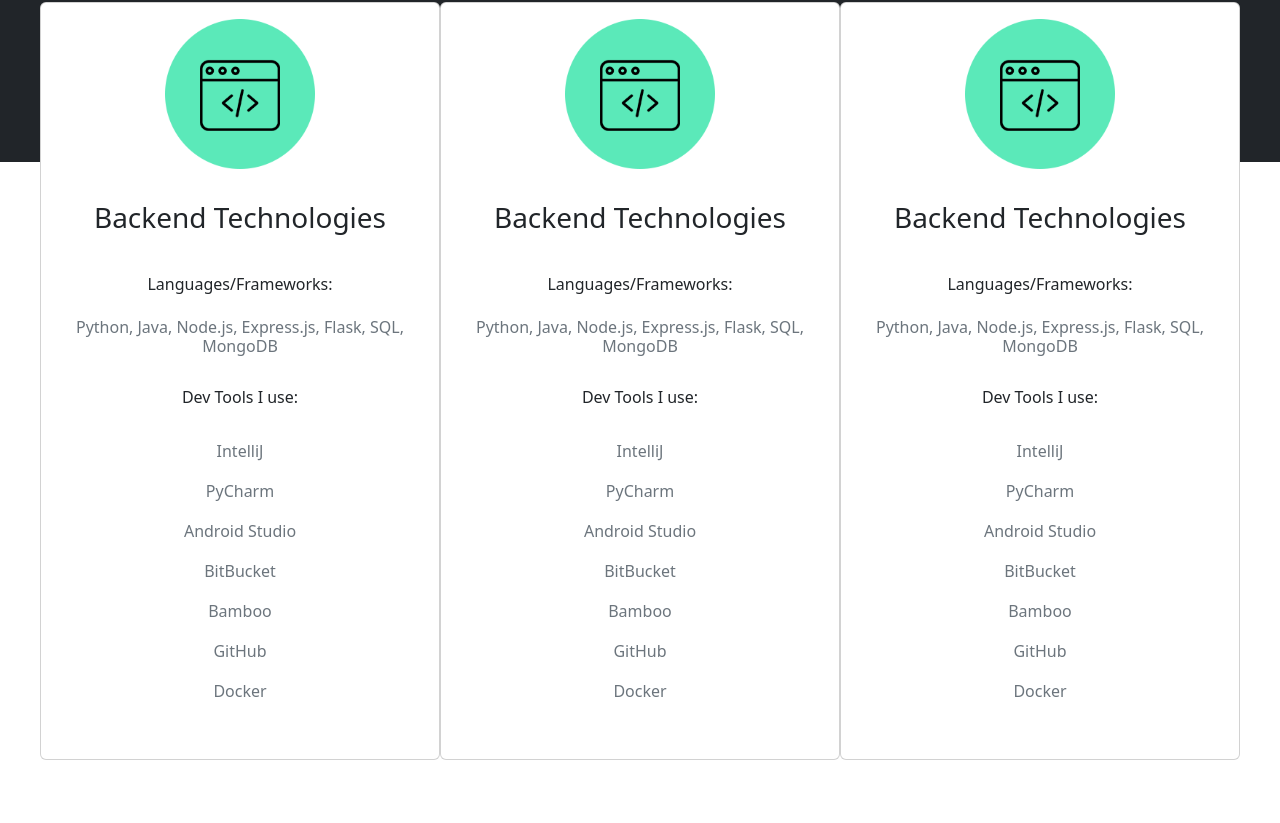
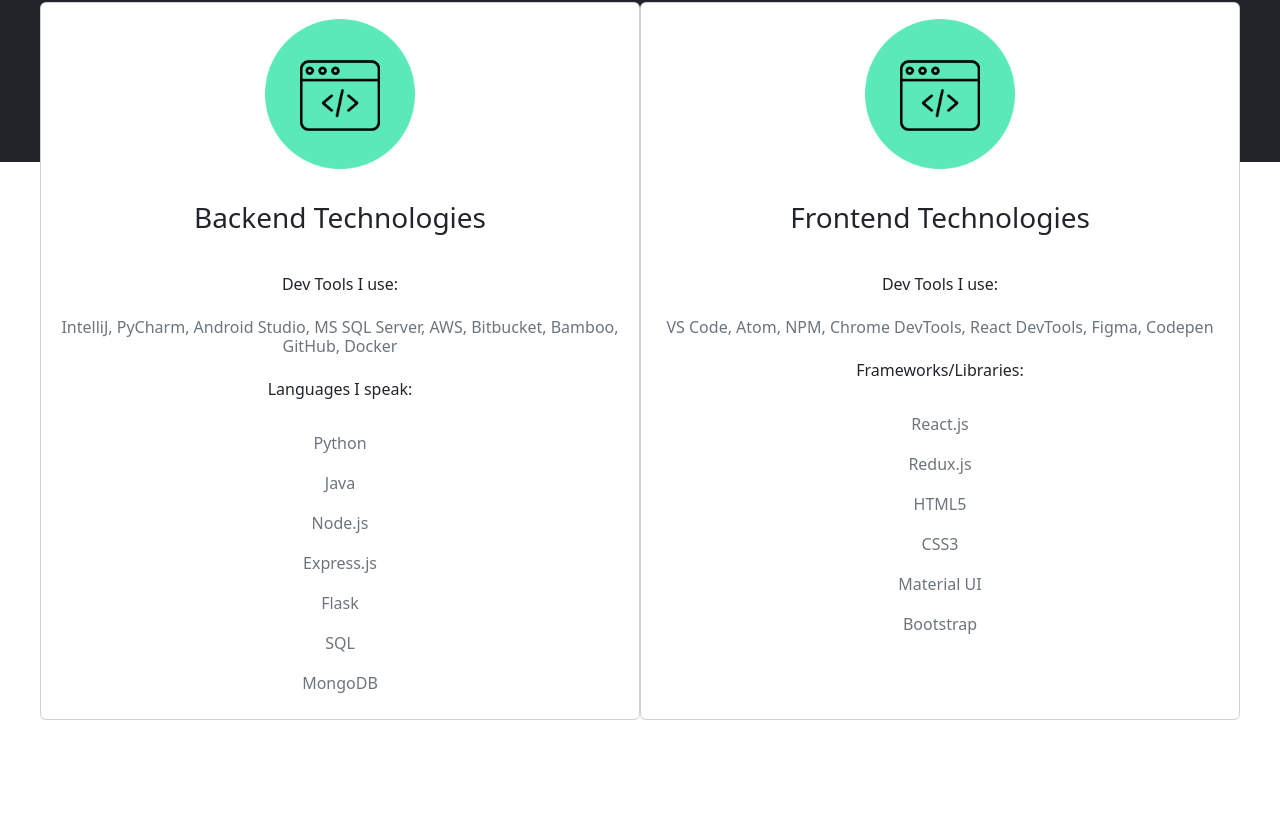
Before and after one commit to saurabh7998/SG_Portfolio, a React (Create React App) app: page / in a window 1280 px wide. Shown: the part 1413-2236 px from the top of the page. Built offline with nearby package versions, Linux system fonts and the light colour scheme.

Commit message:
refactored skills card

```diff
--- a/src/Body.js
+++ b/src/Body.js
@@ -90,14 +90,27 @@ function Body() {
                 style={{maxWidth: "150vh", marginTop: "-20vh"}}
             >
                 <div className="row">
-                    <div className="col-md-4 col-12 m-0 p-0">
-                        <CardComponent/>
+                    {/*className="d-grid grid-cols-2 gap-4 mt-5"*/}
+                    <div className="d-grid grid-cols-2 col-md-6 col-12 m-0 p-0">
+                        <CardComponent
+                            mainTitle="Backend Technologies"
+                            heading1="Dev Tools I use"
+                            text1="IntelliJ, PyCharm, Android Studio, MS SQL Server, AWS, Bitbucket, Bamboo, GitHub, Docker"
+                            heading2="Languages I speak"
+                            skills={["Python", "Java", "Node.js", "Express.js","Flask", "SQL", "MongoDB"]}
+                        />
+                    </div>
+                    <div className="d-grid grid-cols-2 col-md-6 col-12 m-0 p-0">
+                        <CardComponent
+                            mainTitle="Frontend Technologies"
+                            heading1="Dev Tools I use"
+                            text1="VS Code, Atom, NPM, Chrome DevTools, React DevTools, Figma, Codepen"
+                            heading2="Frameworks/Libraries"
+                            skills={["React.js", "Redux.js", "HTML5", "CSS3", "Material UI", "Bootstrap"]}
+                        />
                     </div>
                     <div className="col-md-4 col-12 m-0 p-0">
-                        <CardComponent/>
-                    </div>
-                    <div className="col-md-4 col-12 m-0 p-0">
-                        <CardComponent/>
+                        {/*<CardComponent/>*/}
                     </div>
                 </div>
             </div>
--- a/src/Card.js
+++ b/src/Card.js
@@ -1,46 +1,34 @@
 import React from "react";
 import BackendImg from "./images/backendImg.png";
 
-function CardComponent() {
+function CardComponent({mainTitle, heading1, text1, heading2, skills}) {
     return (
-    <div className="card mx-5 mx-md-0 pb-5">
+        <div className="card mx-5 mx-md-0" style={{minHeight: "0"}}>
             <img
                 src={BackendImg}
                 className="card-img-top mx-auto mt-3"
                 alt="Card"
-        style={{ width: "150px" }}
+                style={{maxWidth: "150px"}}
             />
             <div className="card-body text-center">
-        <h3 className="card-title py-3">Backend Technologies</h3>
-        <h6 className="py-3">Languages/Frameworks:</h6>
+                <h3 className="card-title py-3">{mainTitle}</h3>
+                <h6 className="py-3">{heading1}:</h6>
                 <h6 className="text-secondary">
-          Python, Java, Node.js, Express.js, Flask, SQL, MongoDB
+                    {text1}
                 </h6>
-        <h6 className="pt-4">Dev Tools I use:</h6>
+                <h6 className="py-3">{heading2}:</h6>
+                <ul className="list-group list-group-flush border-0 mt-0">
+                    {
+                        skills.map((skill, index) => {
+                            return (
+                                <li key={index} className="list-group-item text-center text-secondary border-0 ">
+                                    {skill}
+                                </li>
+                            )
+                        })
+                    }
+                </ul>
             </div>
-      <ul className="list-group list-group-flush border-0">
-        <li className="list-group-item text-center text-secondary border-0">
-          IntelliJ
-        </li>
-        <li className="list-group-item text-center text-secondary border-0">
-          PyCharm
-        </li>
-        <li className="list-group-item text-center text-secondary border-0">
-          Android Studio
-        </li>
-        <li className="list-group-item text-center text-secondary border-0">
-          BitBucket
-        </li>
-        <li className="list-group-item text-center text-secondary border-0">
-          Bamboo
-        </li>
-        <li className="list-group-item text-center text-secondary border-0">
-          GitHub
-        </li>
-        <li className="list-group-item text-center text-secondary border-0">
-          Docker
-        </li>
-      </ul>
         </div>
     );
 }
--- a/src/Navbar.js
+++ b/src/Navbar.js
@@ -18,7 +18,7 @@ function Navbar() {
                     id="navbarsExample08">
                     <ul className="navbar-nav">
                         <li className="nav-item">
-                            <a className="nav-link active"
+                            <a className="nav-link"
                                aria-current="page"
                                href="#about"
                             >About</a>
```
Lines whose indentation alone changed are shown as unchanged.
